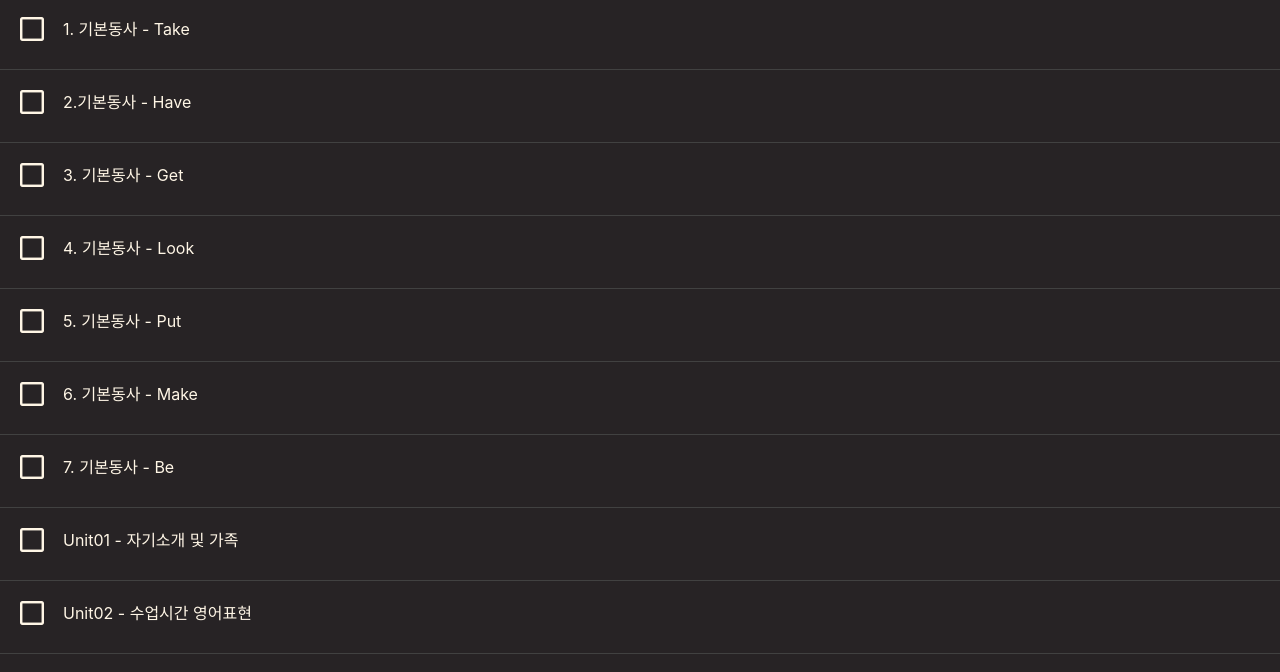
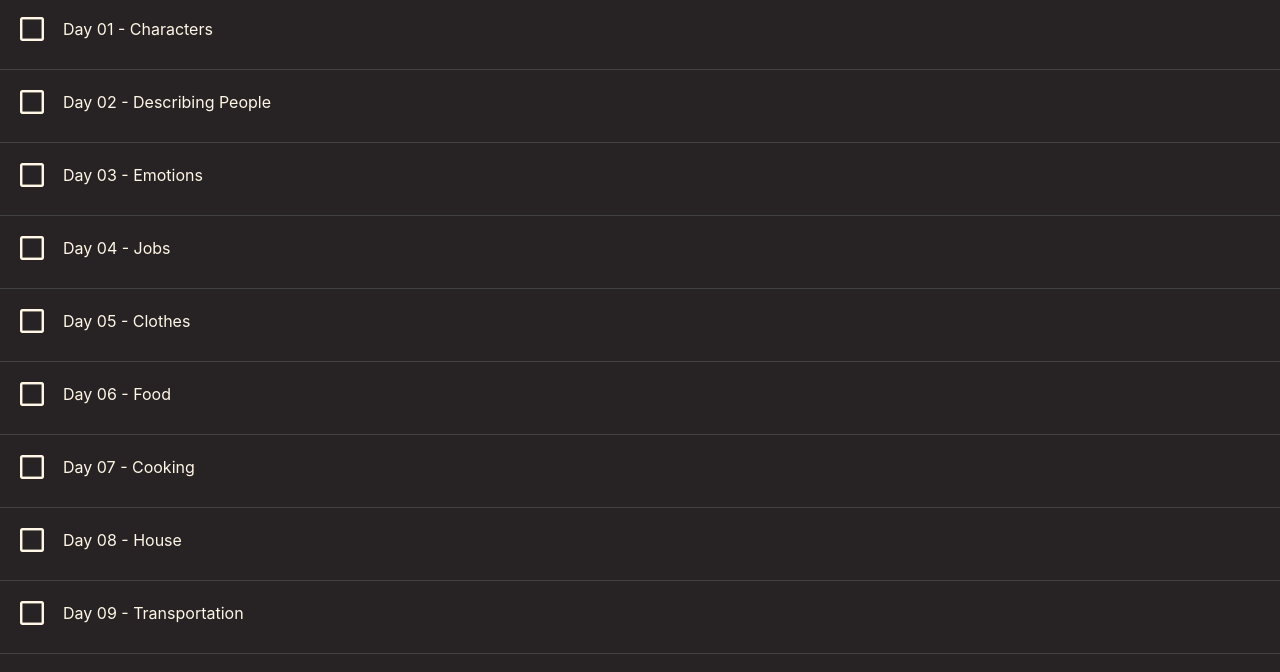
Before and after one commit to aawoon/word2, a plain HTML site: page index.html in a window 1280 px wide. Shown: the part 116-788 px from the top of the page. Drawn offline with nearby package versions, Linux system fonts and the light colour scheme.

Commit message:
Update index.html

```diff
--- a/index.html
+++ b/index.html
@@ -8,7 +8,7 @@
 <script src="https://code.jquery.com/jquery-3.7.1.min.js" integrity="sha256-/JqT3SQfawRcv/BIHPThkBvs0OEvtFFmqPF/lYI/Cxo=" crossorigin="anonymous"></script>
 
 
-<script src="data.js"></script>
+<script src="data_wordmaster.js"></script>
 <script src="word.js"></script>
 
 <link rel="stylesheet" href="style.css"></link>
```
